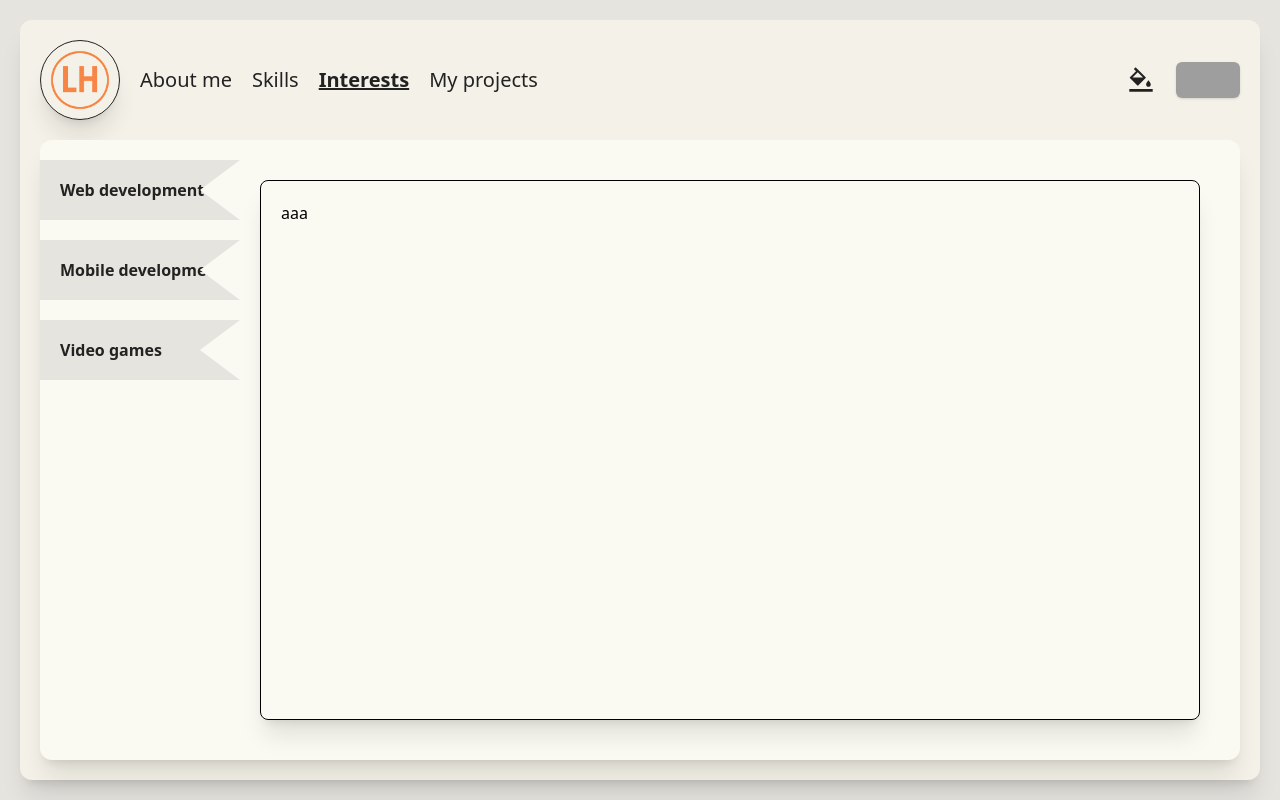
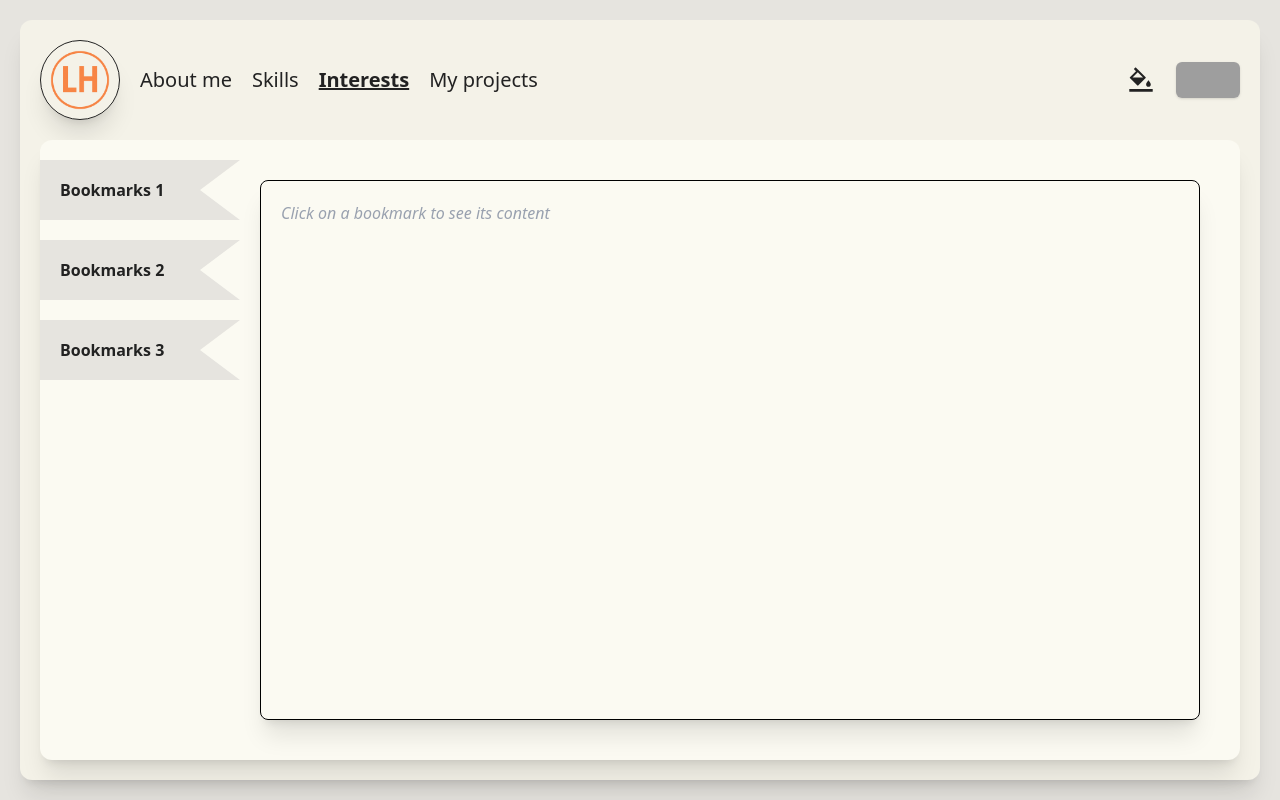
Before and after one commit to Loicrogue/monSite, a React (Vite) app in the folder front/: page /interests in a window 1280 px wide. Built offline with nearby package versions, Linux system fonts and the light colour scheme; grey boxes are pictures that could not be loaded.

Commit message:
added base content for each bookmarks

```diff
--- a/front/src/components/interestsComponent.tsx
+++ b/front/src/components/interestsComponent.tsx
@@ -7,14 +7,15 @@ const InterestsComponent: React.FC = () => {
 
   const [selectedId, setSelectedId] = useState<string | null>(null);
 
-  const signets = [
-    { id: "1", label: t('pages.interests.signets.1') },
-    { id: "2", label: t('pages.interests.signets.2') },
-    { id: "3", label: t('pages.interests.signets.3') },
+  const bookmarks = [
+    { id: "1", label: t('pages.interests.bookmarks.1'), content: t('pages.interests.contents.1') },
+    { id: "2", label: t('pages.interests.bookmarks.2'), content: t('pages.interests.contents.2') },
+    { id: "3", label: t('pages.interests.bookmarks.3'), content: t('pages.interests.contents.3') },
   ];
 
   return (
     <div className="flex flex-row justify-items-center w-full">
+      {/* Colonne des signets */}
       <motion.div
         initial={{ opacity: 0, x: -500 }}
         animate={{ opacity: 1, x: 0 }}
@@ -23,7 +24,7 @@ const InterestsComponent: React.FC = () => {
       >
         <div className="flex flex-row">
           <div className="flex flex-col gap-5">
-                {signets.map((s) => (
+            {bookmarks.map((s) => (
               <motion.div
                 key={s.id}
                 onClick={() => setSelectedId(s.id)}
@@ -43,14 +44,30 @@ const InterestsComponent: React.FC = () => {
           </div>
         </div>
       </motion.div>
+
+      {/* Zone de contenu */}
       <motion.div
         initial={{ opacity: 0, y: 500 }}
         animate={{ opacity: 1, y: 0 }}
         transition={{ duration: 0.8, ease: "easeOut" }}
         className="w-17/20 h-full p-10"
       >
-          <div className="flex flex-row h-full rounded-lg border-1 border-black shadow-xl p-5">
-            aaa
+        <div className="flex flex-row h-full rounded-lg border border-black shadow-xl p-5">
+          {selectedId ? (
+            <motion.div
+              key={selectedId}
+              initial={{ opacity: 0, y: 20 }}
+              animate={{ opacity: 1, y: 0 }}
+              transition={{ duration: 0.4 }}
+              className="text-lg text-gray-800"
+            >
+              {bookmarks.find((s) => s.id === selectedId)?.content}
+            </motion.div>
+          ) : (
+            <span className="text-gray-400 italic">
+              {t('pages.interests.selectHint')}
+            </span>
+          )}
         </div>
       </motion.div>
     </div>
--- a/front/src/locales/en/translation.json
+++ b/front/src/locales/en/translation.json
@@ -44,11 +44,17 @@
       "toolsAndPlatforms": "Tools and platforms"
     },
     "interests": {
-      "signets": {
-        "1" : "Web development",
-        "2" : "Mobile development",
-        "3" : "Video games"
-      }
+      "bookmarks": {
+        "1": "Bookmarks 1",
+        "2": "Bookmarks 2",
+        "3": "Bookmarks 3"
+      },
+      "contents": {
+        "1": "Here is the bookmark content 1",
+        "2": "Here is the bookmark content 2",
+        "3": "Here is the bookmark content 3"
+      },
+      "selectHint": "Click on a bookmark to see its content"
     },
     "myProjects": {
 
--- a/front/src/locales/fr/translation.json
+++ b/front/src/locales/fr/translation.json
@@ -44,11 +44,17 @@
       "toolsAndPlatforms": "Outils et plateformes"
     },
     "interests": {
-      "signets": {
-        "1" : "Développement web",
-        "2" : "Développement mobile",
-        "3" : "Jeux vidéo"
-      }
+      "bookmarks": {
+        "1": "Signet 1",
+        "2": "Signet 2",
+        "3": "Signet 3"
+      },
+      "contents": {
+        "1": "Voici le contenu du signet 1",
+        "2": "Voici le contenu du signet 2",
+        "3": "Voici le contenu du signet 3"
+      },
+      "selectHint": "Clique sur un signet pour voir son contenu"
     },
     "myProjects": {
 
--- a/front/src/locales/it/translation.json
+++ b/front/src/locales/it/translation.json
@@ -44,11 +44,17 @@
       "toolsAndPlatforms": "Strumenti e piattaforme"
     },
     "interests": {
-      "signets": {
-        "1" : "Sviluppo web",
-        "2" : "Sviluppo mobile",
-        "3" : "videogiochi"
-      }
+      "bookmarks": {
+        "1": "Segnalibri 1",
+        "2": "Segnalibri 2",
+        "3": "Segnalibri 3"
+      },
+      "contents": {
+        "1": "Ecco il contenuto del segnalibro 1",
+        "2": "Ecco il contenuto del segnalibro 2",
+        "3": "Ecco il contenuto del segnalibro 3"
+      },
+      "selectHint": "Clicca su un segnalibro per vedere il suo contenuto"
     },
     "myProjects": {
 
```
Lines whose indentation alone changed are shown as unchanged.
